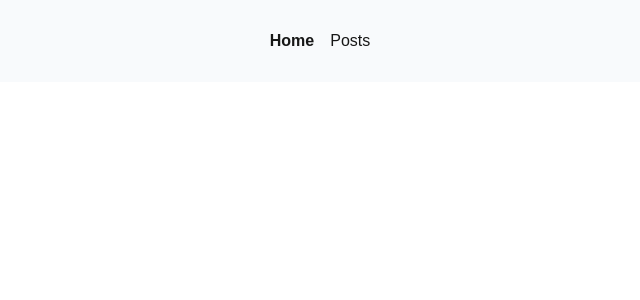
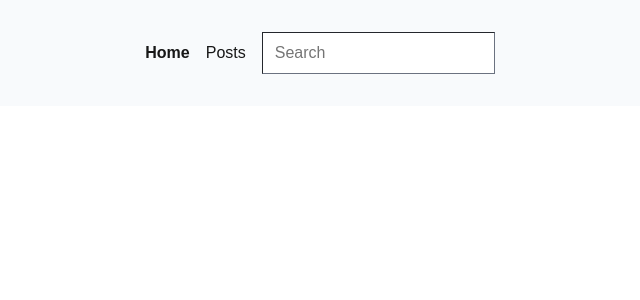
Before and after one commit to Martin80451/martinnextapp, a Next.js app: page / in a window 1280 px wide. Shown: the top 300 px of the page, without its empty margins (320-960 px from the left). Built offline with nearby package versions, Linux system fonts and the light colour scheme.

Commit message:
Added form component to Header

```diff
--- a/src/components/Header.tsx
+++ b/src/components/Header.tsx
@@ -2,6 +2,7 @@
 
 import Link from "next/link";
 import { usePathname } from "next/navigation";
+import Form from "next/form";
 
 export function Header() {
   const pathName = usePathname();
@@ -13,6 +14,14 @@ export function Header() {
       <Link className={pathName === "/posts" ? "active" : ""} href="/posts">
         Posts
       </Link>
+      <Form action="/posts">
+        <input
+          type="search"
+          name="criteria"
+          placeholder="Search"
+          aria-label="Search blog posts"
+        />
+      </Form>
     </header>
   );
 }
```
